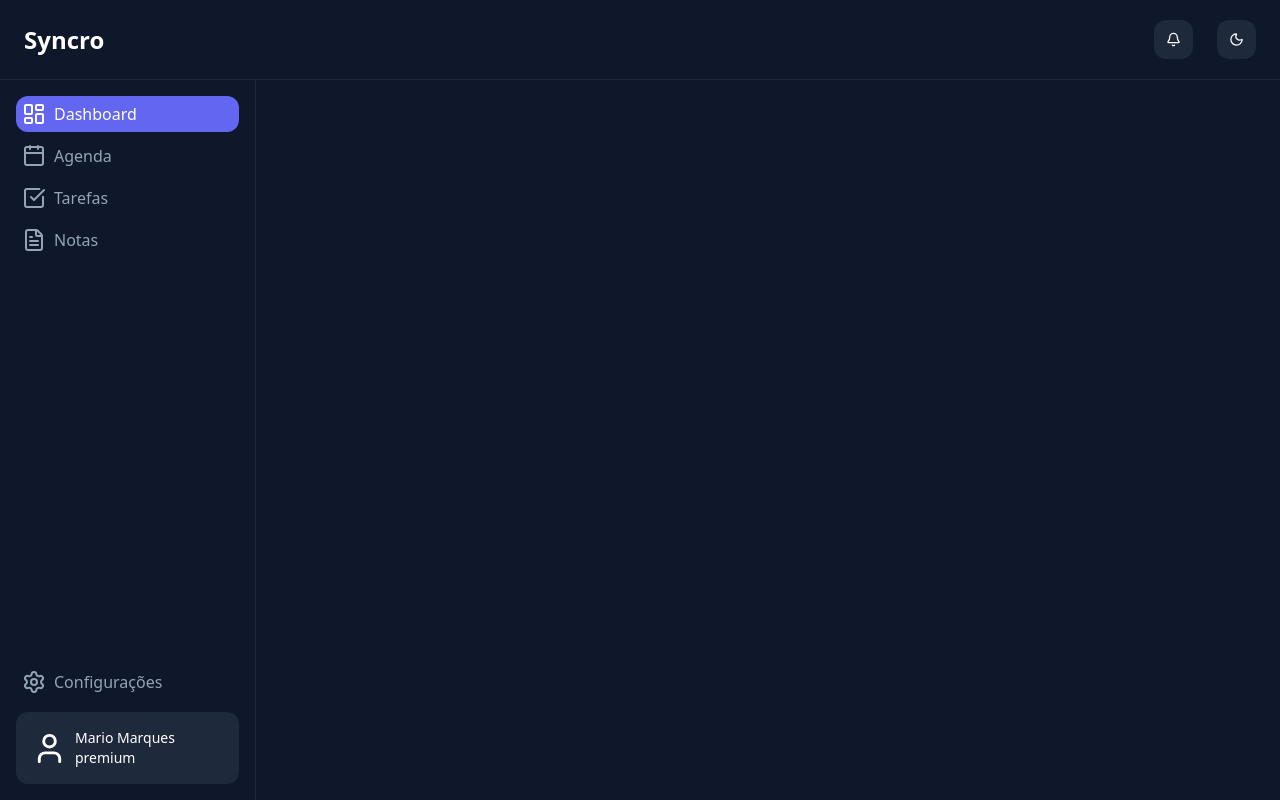
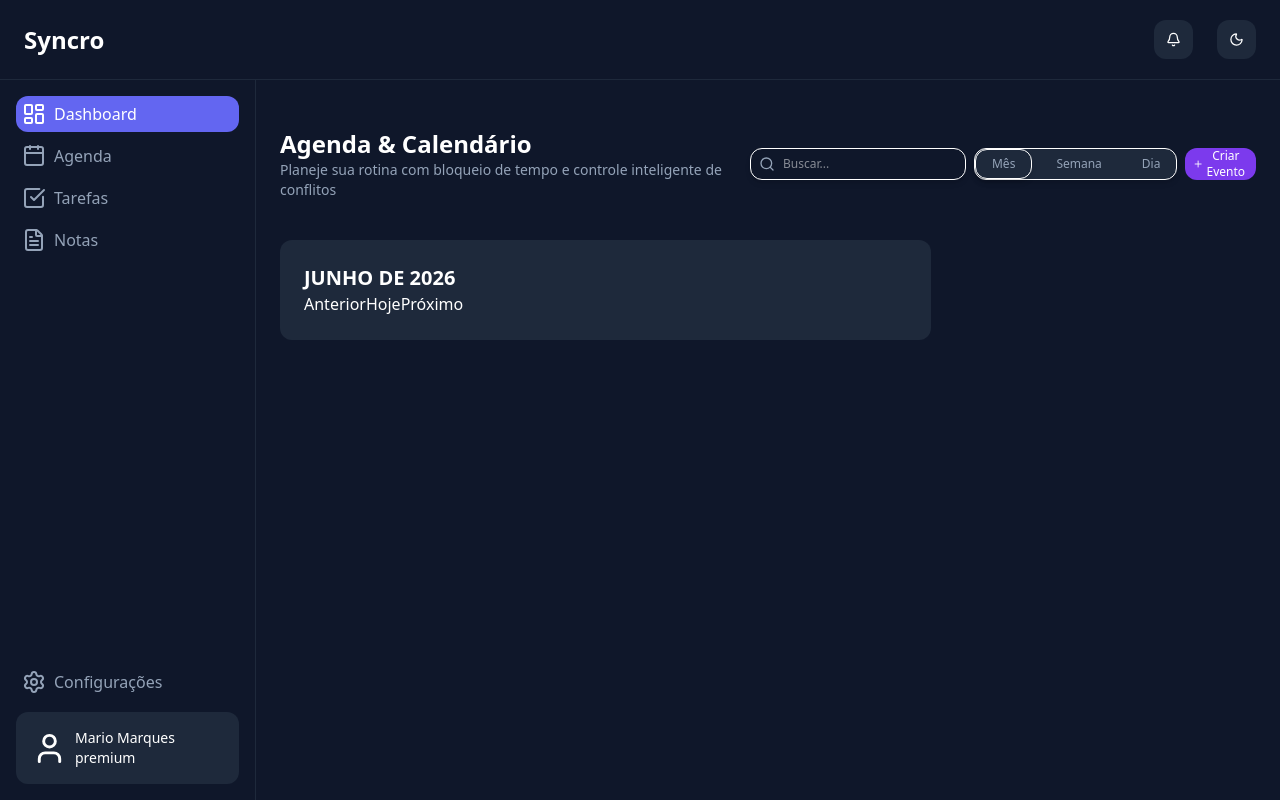
Before and after one commit to mario-leandro/productivity_website, a Next.js app: page /agenda in a window 1280 px wide. Built offline with nearby package versions, Linux system fonts and the light colour scheme.

Commit message:
ajustando pagina de agenda

```diff
--- a/app/agenda/page.tsx
+++ b/app/agenda/page.tsx
@@ -1,54 +1,126 @@
+import { Plus, Search } from "lucide-react";
+
 export default function Agenda() {
-  //   const today = new Date();
+  const today = new Date();
 
-  //   const month = today.getMonth(); // 0-11
-  //   const year = today.getFullYear();
+  const month = today.getMonth(); // 0-11
+  const year = today.getFullYear();
 
-  //   const calendar = generateCalendar(year, month);
+  const calendar = generateCalendar(year, month);
+
+  const mesAno = today.toLocaleString("pt-BR", {
+    month: "long",
+    year: "numeric",
+  });
 
   return (
     <div className="flex flex-col p-6 gap-4 overflow-y-auto">
-      {/* <CalendarHeader />
-      <CalendarDays />
-      <CalendarGrid /> */}
+      <div className="flex flex-row justify-between items-center py-6">
+        <div className="flex flex-col">
+          <p className="text-2xl font-semibold">Agenda & Calendário</p>
+          <p className="text-sm text-[var(--text-secundary)]">
+            Planeje sua rotina com bloqueio de tempo e controle inteligente de
+            conflitos
+          </p>
+        </div>
+
+        <div className="flex flex-row justify-center items-center gap-2">
+          <div className="h-8 flex flex-row justify-center items-center gap-2 rounded-xl shadow-md border p-2">
+            <Search className="text-[var(--text-secundary)]" size={16} />
+            <input
+              type="text"
+              placeholder="Buscar..."
+              className="outline-none text-xs"
+            />
+          </div>
+
+          <div className="h-8 bg-[var(--surface)] flex flex-row justify-center items-center gap-2 rounded-xl shadow-md border">
+            <div className="h-full flex flex-row justify-center items-center rounded-xl shadow-md border px-4 py-2">
+              <p className="text-xs text-[var(--text-secundary)]">Mês</p>
+            </div>
+
+            <div className="h-full flex flex-row justify-center items-center px-4 py-2">
+              <p className="text-xs text-[var(--text-secundary)]">Semana</p>
+            </div>
+
+            <div className="h-full flex flex-row justify-center items-center px-4 py-2">
+              <p className="text-xs text-[var(--text-secundary)]">Dia</p>
+            </div>
+          </div>
+
+          <button className="h-8 bg-[var(--secundary)] text-white p-2 rounded-xl text-xs flex justify-center items-center">
+            <Plus size={16} />
+            Criar Evento
+          </button>
+        </div>
+      </div>
+
+      <div className="flex flex-col md:flex-row">
+        {/* Div do calendário */}
+        <div className="md:w-2/3 p-6 bg-[var(--surface)] rounded-xl">
+          {/* Cabeçalho do calendário */}
+          <div className="">
+            {/* Nome do mês e ano */}
+            <div>
+              <p className="text-xl font-semibold">{mesAno.toUpperCase()}</p>
+            </div>
+
+            {/* Botões de navegação */}
+            <div>
+              <button>Anterior</button>
+              <button>Hoje</button>
+              <button>Próximo</button>
+            </div>
+          </div>
+        </div>
+
+        {/* Div das categorias e gestor de choque de horarios */}
+        <div className="md:w-1/3">
+          {/* Div das categorias */}
+          <div></div>
+
+          {/* Gestor de choque de horarios */}
+          <div></div>
+        </div>
+      </div>
     </div>
   );
 }
 
-// function generateCalendar() {
-//   const cells = [];
+function generateCalendar(year: number, month: number) {
+  const cells = [];
 
-//   const firstDay = new Date(year, month, 1).getDay();
+  const firstDay = new Date(year, month, 1).getDay();
 
-//   const daysInMonth = new Date(year, month + 1, 0).getDate();
+  const daysInMonth = new Date(year, month + 1, 0).getDate();
 
-//   const previousMonthDays = new Date(year, month, 0).getDate();
+  const previousMonthDays = new Date(year, month, 0).getDate();
 
-//   // dias do mês anterior
-//   for (let i = firstDay - 1; i >= 0; i--) {
-//     cells.push({
-//       day: previousMonthDays - i,
-//       currentMonth: false,
-//     });
-//   }
+  // dias do mês anterior
+  for (let i = firstDay - 1; i >= 0; i--) {
+    cells.push({
+      day: previousMonthDays - i,
+      currentMonth: false,
+    });
+  }
 
-//   // dias do mês atual
+  // dias do mês atual
 
-//   for (let day = 1; day <= daysInMonth; day++) {
-//     cells.push({
-//       day,
-//       currentMonth: true,
-//     });
-//   }
+  for (let day = 1; day <= daysInMonth; day++) {
+    cells.push({
+      day,
+      currentMonth: true,
+    });
+  }
 
-//   // dias do próximo mês
+  // dias do próximo mês
 
-//   while (cells.length < 42) {
-//     cells.push({
-//       day: cells.length,
-//       currentMonth: false,
-//     });
-//   }
+  while (cells.length < 42) {
+    cells.push({
+      day: cells.length,
+      currentMonth: false,
+    });
+  }
 
-//   return cells;
-// }
+  return cells;
+}
```
